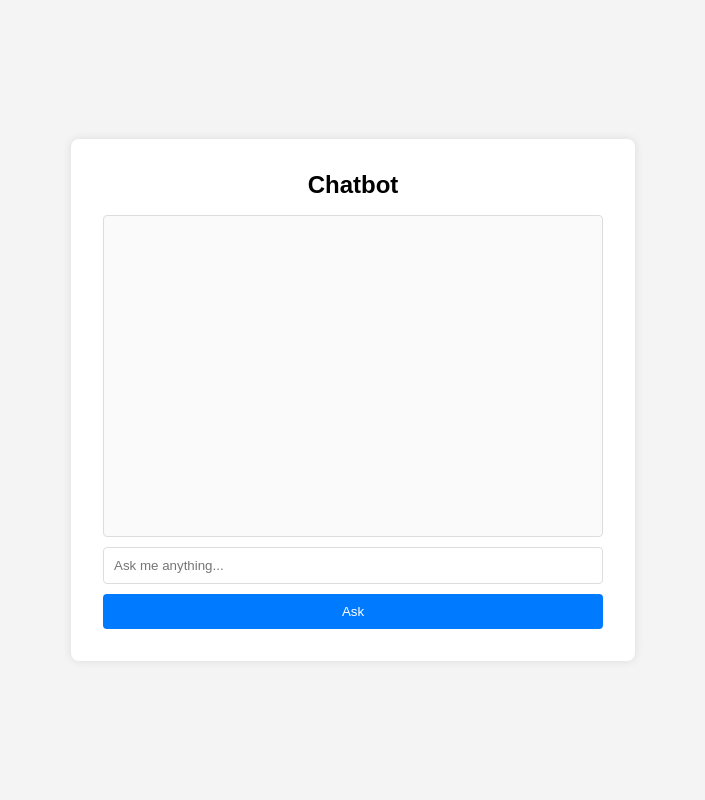
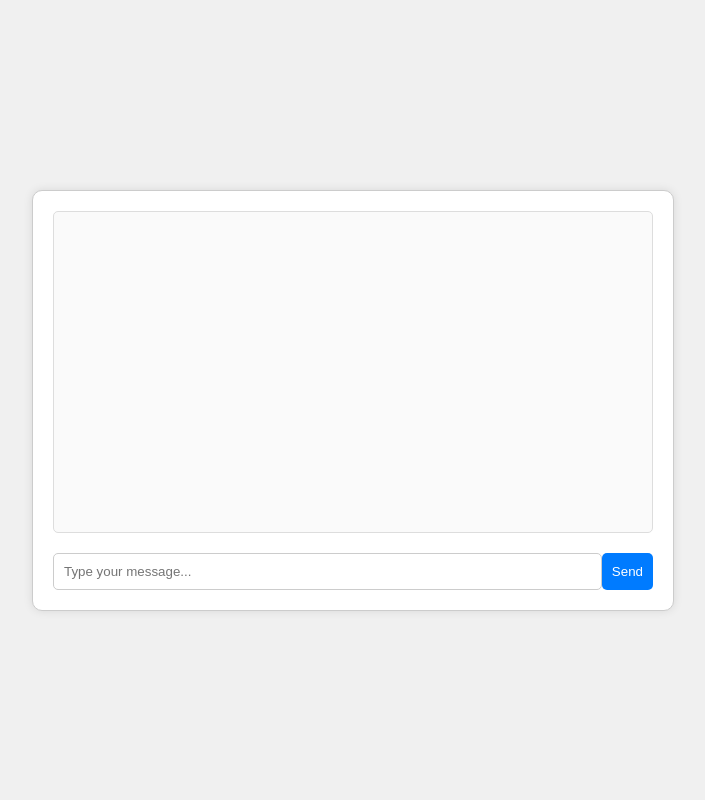
Before and after one commit to rajaeziki/geerd-chatbot, a Flask app: page / in a window 1280 px wide. Shown: the whole page, without its empty margins (287-992 px from the left). Run offline with Flask 3, Linux system fonts and the light colour scheme; parts of the project's set-up code (start-up, migrations or seed data) failed here and were passed over.

Commit message:
rajae_commit

```diff
--- a/app.py
+++ b/app.py
@@ -1,73 +1,171 @@
 from flask import Flask, render_template, request, jsonify
-from transformers import pipeline
 from docx import Document
-import csv
 import os
+import google.generativeai as genai
+import pandas as pd
+import clickhouse_connect
+from langchain_text_splitters import RecursiveCharacterTextSplitter
+from dotenv import load_dotenv
 
-app = Flask(__name__)
+# Load environment variables from the .env file
+load_dotenv()
+app = Flask(__name__)  # Initialize Flask app
 
-# Function to read the document and extract text from a .docx file
-def read_docx(file_path):
-    """Read text from a .docx file and return it as a single string."""
-    doc = Document(file_path)
-    text = [para.text for para in doc.paragraphs]
-    return "\n".join(text)
 
-# Function to read the document and extract text from a .csv file
-def read_csv(file_path):
-    """Read text from a .csv file and return it as a single string."""
-    text = []
-    with open(file_path, 'r') as file:
-        reader = csv.reader(file)
-        for row in reader:
-            text.append(','.join(row))
-    return "\n".join(text)
+# Function to load and split a DOCX file
+def load_docx(_file_path):
+    class DocxLoader:
+        def __init__(self, file_path_):
+            self.file_path = file_path_
+            self.document = Document(file_path_)  # Open DOCX file
 
-# Function to split the text into manageable chunks
-def chunk_text(text, chunk_size=2000):
-    return [text[i:i + chunk_size] for i in range(0, len(text), chunk_size)]
+        def load_and_split(self, split_by_paragraphs=5):
+            # Extract non-empty paragraphs from the document
+            paragraphs = [paragraph.text for paragraph in self.document.paragraphs if paragraph.text.strip()]
+            # Split paragraphs into chunks
+            chunks = [paragraphs[g:g + split_by_paragraphs] for g in range(0, len(paragraphs), split_by_paragraphs)]
+            # Join chunks into text blocks
+            split_texts = ["\n".join(chunk) for chunk in chunks]
+            return split_texts
 
-# Function to answer questions using the QA pipeline
-def answer_question(question, context_chunks):
-    if not question.strip():
-        return "The question cannot be empty."
+    loader = DocxLoader(_file_path)  # Create DocxLoader instance
+    pages = loader.load_and_split(split_by_paragraphs=5)  # Load and split document
+    text = "\n".join(pages)  # Combine text chunks into a single string
+    # Initialize text splitter to handle long texts
+    text_splitter = RecursiveCharacterTextSplitter(
+        chunk_size=500,
+        chunk_overlap=150,
+        length_function=len,
+        is_separator_regex=False,
+    )
+    docs_ = text_splitter.create_documents([text])  # Split text into manageable chunks
+    for e, d in enumerate(docs_):
+        d.metadata = {"doc_id": e}  # Assign metadata to each document chunk
+    return docs_
 
-    answers = []
-    for chunk in context_chunks:
-        result = qa_pipeline(question=question, context=chunk)
-        answers.append(result.get('answer', 'No answer found.'))
 
-    combined_answer = " ".join(answers)
-    return combined_answer if combined_answer else "No relevant information found."
+# Retrieve and configure the Gemini API key from environment variables
+gemini_api_key = os.getenv("GEMINI_API_KEY")
+genai.configure(api_key=gemini_api_key)  # Configure Google Generative AI with the API key
 
-# Initialize the question-answering pipeline with a pre-trained model
-qa_pipeline = pipeline("question-answering")
 
-# Determine the correct file path and type
-file_path = 'C:\\chatbot\\documents\\DocumenTATION ADMIN.csv.docx'  # Adjust this path as needed
+# Function to get embeddings from text using the Gemini API
+def get_embeddings(text):
+    model = 'models/embedding-001'
+    embedding = genai.embed_content(model=model, content=text, task_type="retrieval_document")
+    return embedding['embedding']
 
-# Check if the file is a .docx or .csv
-if file_path.endswith('.docx'):
-    document_text = read_docx(file_path)
-elif file_path.endswith('.csv'):
-    document_text = read_csv(file_path)
-else:
-    raise ValueError("Unsupported file type")
 
-# Split the document text into chunks
-chunks = chunk_text(document_text)
+# Path to the DOCX file
+file_path = 'C:\\chatbot\\documents\\DocumenTATION ADMIN.docx'
+docs = load_docx(file_path)  # Load and process DOCX file
+content_list = [doc.page_content for doc in docs]  # Extract content from documents
+# Generate embeddings for each content chunk
+embeddings = [get_embeddings(content) for content in content_list]
 
+# Create a dataframe to prepare data for database ingestion
+dataframe = pd.DataFrame({
+    'page_content': content_list,
+    'embeddings': embeddings
+})
+# Filter embeddings to ensure they have the correct length
+dataframe['embeddings'] = dataframe['embeddings'].apply(lambda x: x if len(x) == 768 else None)
+dataframe = dataframe.dropna(subset=['embeddings'])  # Remove rows with invalid embeddings
+
+# Initialize ClickHouse client
+client = clickhouse_connect.get_client(
+    host='msc-92962d0f.us-east-1.aws.myscale.com',
+    port=443,
+    username='zikirajae_org_default',
+    password='passwd_rIaUftQz0QLBQt'
+)
+
+# Uncomment to create the table in ClickHouse
+# client.command("""
+# CREATE TABLE default.chatbot (
+#  id Int64,
+# page_contentString,
+# embeddings Array(Float32),
+# CONSTRAINT check_data_length CHECK length(embeddings) = 7768
+# ) ENGINE = MergeTree()
+# ORDER BY id
+# """)
+
+# Insert data into ClickHouse in batches
+# batch_size = 10
+# num_batches = len(dataframe) // batch_size
+# for i in range(num_batches):
+#    start_idx = i * batch_size
+#   end_idx = start_idx + batch_size
+#    batch_data = dataframe[start_idx:end_idx]
+# Insert batch data into the table
+#   client.insert("default.chatbot", batch_data.to_records(index=False).tolist(),
+#                column_names=batch_data.columns.tolist())
+#   print(f"Batch {i + 1}/{num_batches} inserted.")
+
+# Uncomment to create a vector index for fast retrieval (make sure to use a unique index name)
+# client.command("""
+# ALTER TABLE default.chatbot
+#   ADD VECTOR INDEX vector_index embeddings
+# TYPE MSTG
+# """)
+
+
+# Function to retrieve relevant documents based on a user query
+def get_relevant_docs(user_query):
+    query_embeddings = get_embeddings(user_query)
+    results = client.query(f"""
+        SELECT page_content,
+        distance(embeddings, {query_embeddings}) as dist FROM default.chatbot ORDER BY dist LIMIT 3
+    """)
+    relevant_docs = [row['page_content'] for row in results.named_results()]
+    return relevant_docs
+
+
+# Function to construct a prompt for the Generative AI model
+def make_rag_prompt(query, relevant_passage):
+    relevant_passage = ' '.join(relevant_passage)  # Combine relevant passages into a single string
+    prompt = (
+        f"You are a helpful and informative chatbot that answers questions using text from the reference passage included below. "
+        f"Respond in a complete sentence and make sure that your response is easy to understand for everyone. "
+        f"Maintain a friendly and conversational tone. If the passage is irrelevant, feel free to ignore it.\n\n"
+        f"QUESTION: 'user:{query}'\n"
+        f"PASSAGE: '{relevant_passage}'\n\n"
+        f"ANSWER:"
+    )
+    return prompt
+
+
+# Function to generate a response from the Generative AI model
+def generate_response(user_prompt):
+    model = genai.GenerativeModel('gemini-pro')
+    answer = model.generate_content(user_prompt)
+    return answer.text
+
+
+# Function to generate an answer for a user query
+def generate_answer(query):
+    relevant_text = get_relevant_docs(query)
+    text = " ".join(relevant_text)
+    prompt = make_rag_prompt(query, relevant_passage=relevant_text)
+    answer = generate_response(prompt)
+    return answer
+
+
+# Route for the main page
 @app.route('/')
 def index():
     return render_template('index.html')
 
+
+# Route for handling user queries
 @app.route('/ask', methods=['POST'])
 def ask():
-    question = request.form.get('question')
-    if question:
-        answer = answer_question(question, chunks)
-        return jsonify({'answer': answer})
-    return jsonify({'answer': 'Please ask a question.'})
+    user_query = request.form['query']
+    answer = generate_answer(user_query)
+    return jsonify({'answer': answer})
 
-if __name__ == "__main__":
+
+# Run the Flask application
+if __name__ == '__main__':
     app.run(debug=True)
--- a/static/index.css
+++ b/static/index.css
@@ -1,71 +1,59 @@
 body {
     font-family: Arial, sans-serif;
-    background-color: #f4f4f4;
-    margin: 0;
-    padding: 0;
     display: flex;
     justify-content: center;
     align-items: center;
     height: 100vh;
+    margin: 0;
+    background-color: #f0f0f0;
 }
-
 .container {
-    background: white;
-    padding: 2rem;
-    border-radius: 8px;
-    box-shadow: 0 0 10px rgba(0, 0, 0, 0.1);
-    max-width: 500px;
-    width: 100%;
-    display: flex;
-    flex-direction: column;
+    width: 80%;
+    max-width: 600px;
+    border: 1px solid #ccc;
+    background-color: #fff;
+    padding: 20px;
+    box-shadow: 0 0 10px rgba(0,0,0,0.1);
+    border-radius: 10px;
 }
-
-h1 {
-    margin-top: 0;
-    font-size: 24px;
-    text-align: center;
-}
-
-#chat-history {
+.chat-box {
     border: 1px solid #ddd;
-    border-radius: 4px;
     padding: 10px;
     height: 300px;
     overflow-y: auto;
-    margin-bottom: 10px;
+    margin-bottom: 20px;
+    border-radius: 5px;
     background-color: #fafafa;
 }
-
-.chat-message {
-    margin-bottom: 10px;
+.chat-box p {
+    margin: 0;
+    padding: 5px 10px;
 }
-
-.chat-message strong {
-    display: block;
-    margin-bottom: 5px;
+.user-msg {
+    background-color: #d1e7dd;
+    border-radius: 5px;
 }
-
-form {
+.bot-msg {
+    background-color: #e2e3e5;
+    border-radius: 5px;
+}
+.input-box {
     display: flex;
-    flex-direction: column;
 }
-
-input[type="text"] {
+.input-box input {
+    flex: 1;
     padding: 10px;
-    margin-bottom: 10px;
-    border: 1px solid #ddd;
-    border-radius: 4px;
+    border: 1px solid #ccc;
+    border-radius: 5px;
 }
-
-button {
+.input-box button {
     padding: 10px;
     border: none;
-    border-radius: 4px;
     background-color: #007bff;
-    color: white;
+    color: #fff;
+    border-radius: 5px;
     cursor: pointer;
 }
-
-button:hover {
+.input-box button:hover {
     background-color: #0056b3;
 }
--- a/static/index.js
+++ b/static/index.js
@@ -1,36 +1,41 @@
-document.getElementById('chat-form').addEventListener('submit', function(event) {
+document.getElementById('upload-form').addEventListener('submit', function(event) {
     event.preventDefault();
 
-    const question = document.getElementById('question').value;
+    let formData = new FormData();
+    formData.append('document', document.getElementById('file-input').files[0]);
 
-    // Display the user's question in the chat history
-    addMessageToChat('You', question);
+    fetch('/upload', {
+        method: 'POST',
+        body: formData
+    }).then(response => response.json())
+      .then(data => {
+          console.log('Document uploaded successfully:', data);
+          alert('Document uploaded successfully!');
+      })
+      .catch(error => {
+          console.error('Error uploading document:', error);
+      });
+});
+
+document.getElementById('send-btn').addEventListener('click', function() {
+    let userInput = document.getElementById('user-input').value;
+    if (userInput.trim() === '') {
+        return;
+    }
+
+    let chatLog = document.getElementById('chat-log');
+    chatLog.innerHTML += `<div><strong>You:</strong> ${userInput}</div>`;
 
     fetch('/ask', {
         method: 'POST',
-        headers: {
-            'Content-Type': 'application/x-www-form-urlencoded'
-        },
-        body: new URLSearchParams({
-            'question': question
-        })
-    })
-    .then(response => response.json())
-    .then(data => {
-        // Display the chatbot's response in the chat history
-        addMessageToChat('Chatbot', data.answer);
-    })
-    .catch(error => {
-        console.error('Error:', error);
-    });
+        headers: { 'Content-Type': 'application/json' },
+        body: JSON.stringify({ question: userInput })
+    }).then(response => response.json())
+      .then(data => {
+          chatLog.innerHTML += `<div><strong>Chatbot:</strong> ${data.answer}</div>`;
+          document.getElementById('user-input').value = '';
+      })
+      .catch(error => {
+          console.error('Error asking question:', error);
+      });
 });
-
-// Function to add a message to the chat history
-function addMessageToChat(sender, message) {
-    const chatHistory = document.getElementById('chat-history');
-    const messageElement = document.createElement('div');
-    messageElement.classList.add('chat-message');
-    messageElement.innerHTML = `<strong>${sender}:</strong> <p>${message}</p>`;
-    chatHistory.appendChild(messageElement);
-    chatHistory.scrollTop = chatHistory.scrollHeight; // Scroll to the bottom
-}
--- a/templates/index.html
+++ b/templates/index.html
@@ -5,18 +5,49 @@
     <meta name="viewport" content="width=device-width, initial-scale=1.0">
     <title>Chatbot</title>
     <link rel="stylesheet" href="{{ url_for('static', filename='index.css') }}">
+    <style>
+
+    </style>
 </head>
 <body>
     <div class="container">
-        <h1>Chatbot</h1>
-        <div id="chat-history">
-            <!-- Previous chat messages will be appended here -->
+        <div class="chat-box" id="chat-box">
+            <!-- Chat messages will be appended here -->
         </div>
-        <form id="chat-form">
-            <input type="text" id="question" name="question" placeholder="Ask me anything..." required>
-            <button type="submit">Ask</button>
-        </form>
+        <div class="input-box">
+            <input type="text" id="query" placeholder="Type your message...">
+            <button onclick="sendQuery()">Send</button>
+        </div>
     </div>
-    <script src="{{ url_for('static', filename='index.js') }}"></script>
+    <script>
+        function appendMessage(text, sender) {
+            const chatBox = document.getElementById('chat-box');
+            const message = document.createElement('p');
+            message.className = sender === 'user' ? 'user-msg' : 'bot-msg';
+            message.textContent = text;
+            chatBox.appendChild(message);
+            chatBox.scrollTop = chatBox.scrollHeight;
+        }
+
+        function sendQuery() {
+            const query = document.getElementById('query').value;
+            if (!query.trim()) return;
+
+            appendMessage(query, 'user');
+
+            fetch('/ask', {
+                method: 'POST',
+                headers: {
+                    'Content-Type': 'application/x-www-form-urlencoded'
+                },
+                body: `query=${encodeURIComponent(query)}`
+            })
+            .then(response => response.json())
+            .then(data => {
+                appendMessage(data.answer, 'bot');
+                document.getElementById('query').value = '';
+            });
+        }
+    </script>
 </body>
 </html>
```
Also changed, not shown: 2 other files.
